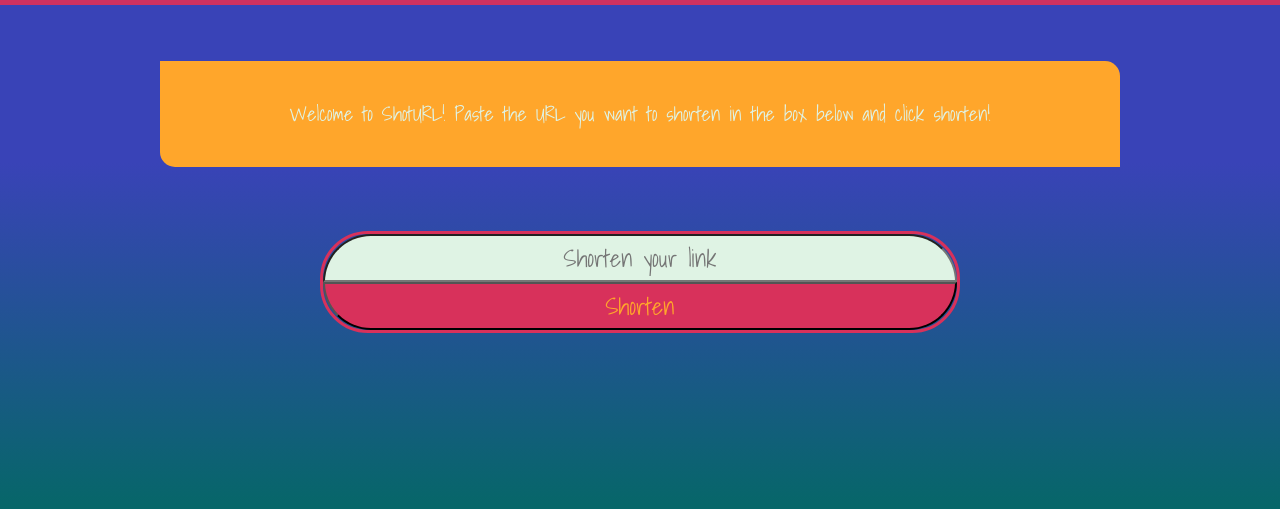
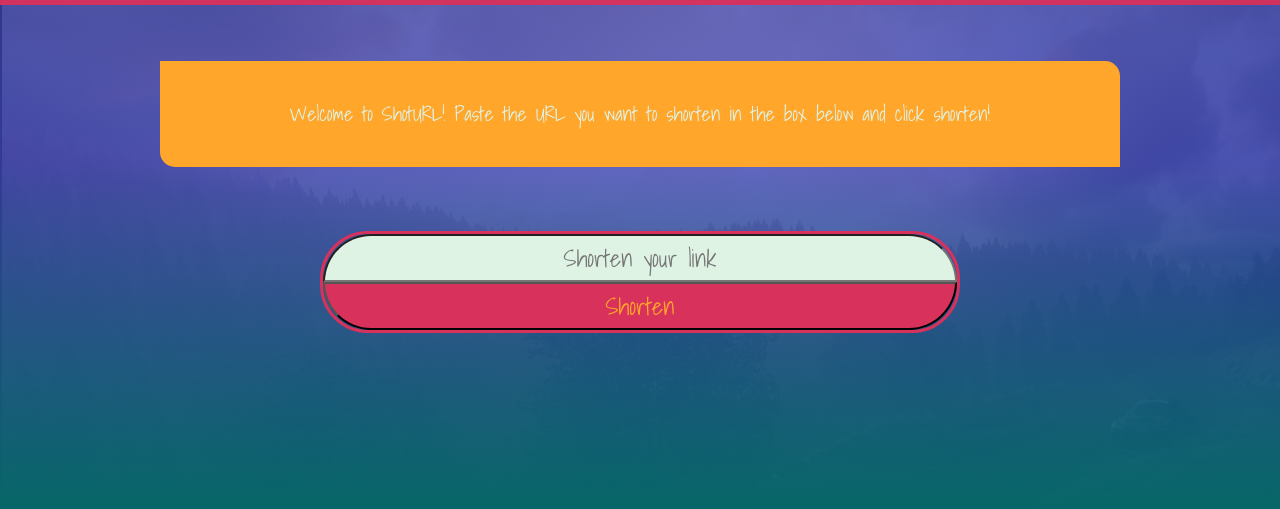
Before and after one commit to AdiSundi/URL_Shortener, a plain HTML site: page index.html in a window 1280 px wide. Shown: the part 57-566 px from the top of the page. Drawn offline with nearby package versions, Linux system fonts and the light colour scheme.

Commit message:
Changed background

```diff
--- a/CSS/styles.css
+++ b/CSS/styles.css
@@ -1,7 +1,7 @@
 main {
     height: 100vh;
     width: 100vw;
-    background-image: linear-gradient(to top, #046865 0%, #046865 27.5%, #3943b7 72.5%, #3943b7 100%);
+    background-image: linear-gradient(to top, rgba(4, 104, 101, 1) 0%, rgba(4, 104, 101, 1) 27.5%, rgba(57, 67, 183, 0.8) 72.5%, rgba(57, 67, 183, 0.7) 100%), url(../imgs/backimg.jpg);
     overflow-x: hidden;
     font-family: 'Shadows Into Light', Arial, Helvetica, sans-serif;
     font-size: 1.5rem;
```
Also changed, not shown: imgs/backimg.jpg (added).
